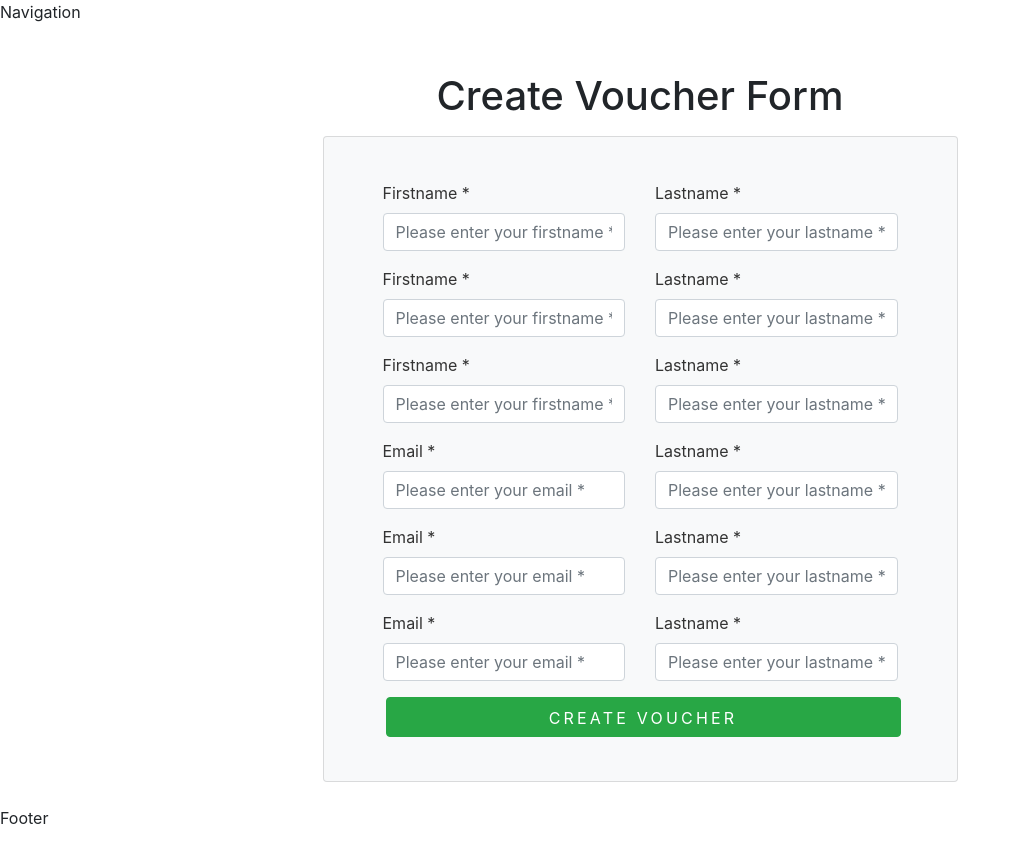
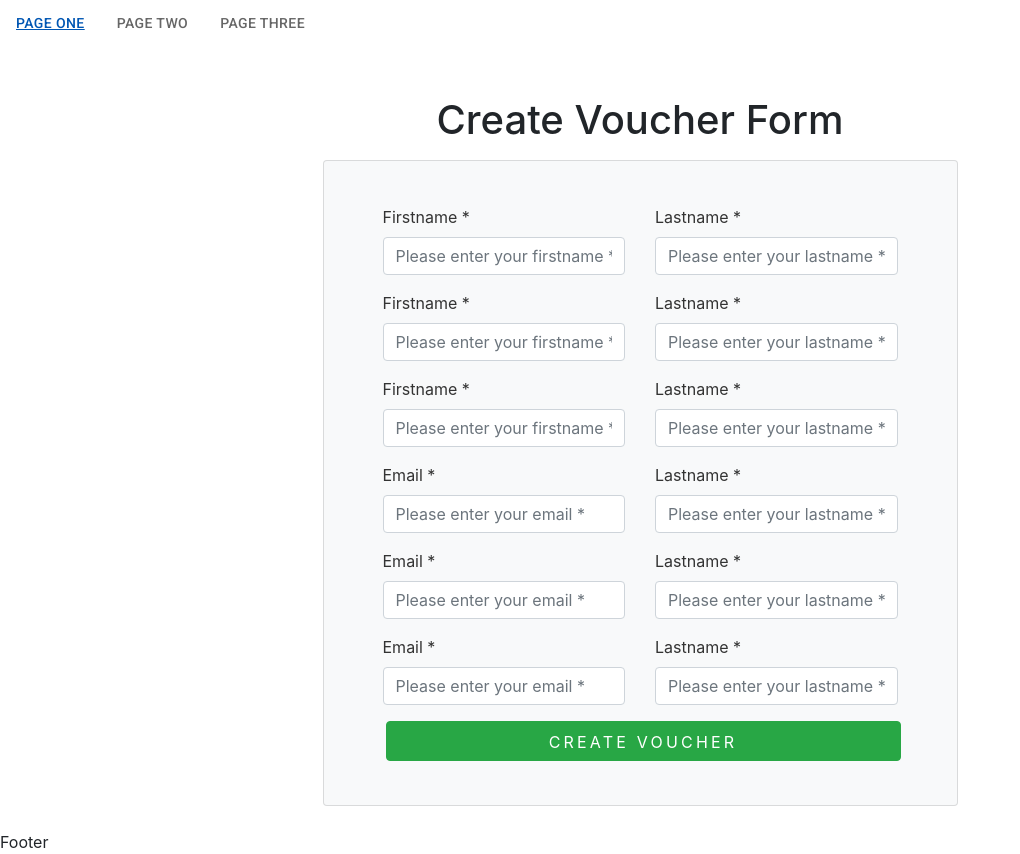
Before and after one commit to nikindtmas1/gift-vouchers, a React (Create React App) app in the folder client/: page / in a window 1280 px wide. Shown: the whole page, without its empty margins (0-1020 px from the left). Before the commit the page ends 830 px from the top, so only its background shows below. Built offline with nearby package versions, Linux system fonts and the light colour scheme.

Commit message:
Update navigation

```diff
--- a/client/src/components/Navigation/Navigation.js
+++ b/client/src/components/Navigation/Navigation.js
@@ -1,8 +1,39 @@
-import React from 'react'
+import * as React from 'react';
+import Tabs from '@mui/material/Tabs';
+import Tab from '@mui/material/Tab';
+import Box from '@mui/material/Box';
+
+
+
+  function LinkTab(props) {
+    return (
+      <Tab
+        component="a"
+        onClick={(event) => {
+          event.preventDefault();
+        }}
+        {...props}
+      />
+    );
+  }
 
 const Navigation = () => {
+
+
+
+    //const [value, setValue] = React.useState('one');
+
+//   const handleChange = (event: React.SyntheticEvent, newValue: string) => {
+//     setValue(newValue);
+
   return (
-    <div>Navigation</div>
+    <Box sx={{ width: '100%' }}>
+      <Tabs  aria-label="nav tabs example">
+        <LinkTab label="Page One" href="/drafts" />
+        <LinkTab label="Page Two" href="/trash" />
+        <LinkTab label="Page Three" href="/spam" />
+      </Tabs>
+    </Box>
   )
 }
 
```
